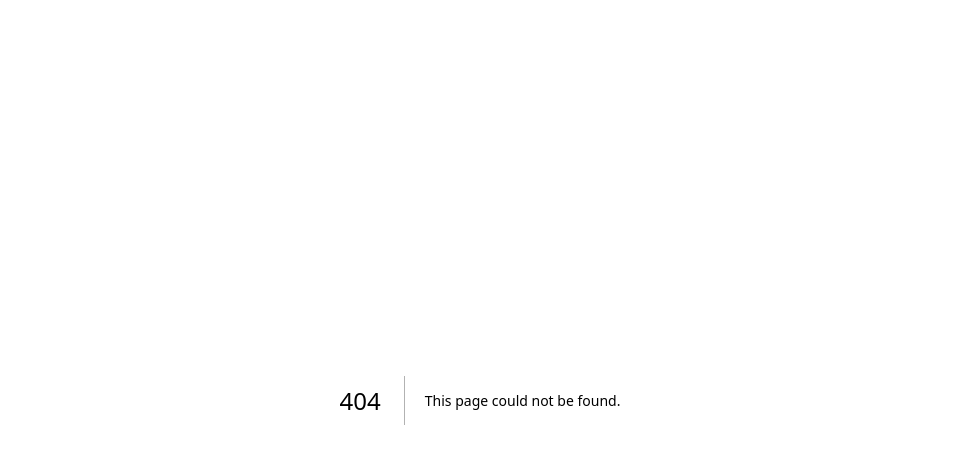
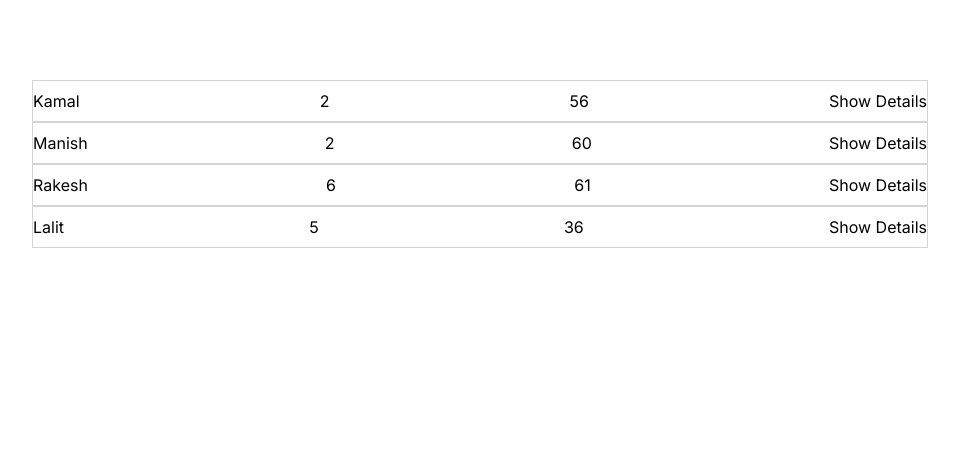
Before and after one commit to AdityaTechnology/NextJS-NM-Tutorial, a Next.js app: page /student/result in a window 1280 px wide. Before the commit this address had no page. Shown: the top 464 px of the page, without its empty margins (160-1119 px from the left). Built offline with nearby package versions, Linux system fonts and the light colour scheme.

Commit message:
HTTP POST and Dynamic API Routing

```diff
--- /dev/null
+++ b/src/app/(pages)/student/result/page.jsx
@@ -0,0 +1,68 @@
+"use client";
+import axios from "axios";
+
+function ResultPage() {
+	const stdList = [
+		{
+			regno: 1,
+			name: "Kamal",
+			sem: 2,
+			marks: 56,
+		},
+		{
+			regno: 2,
+			name: "Manish",
+			sem: 2,
+			marks: 60,
+		},
+		{
+			regno: 3,
+			name: "Rakesh",
+			sem: 6,
+			marks: 61,
+		},
+		{
+			regno: 4,
+			name: "Lalit",
+			sem: 5,
+			marks: 36,
+		},
+	];
+
+	const showDetails = async (reg) => {
+		await axios.post(`/api/student/result/${reg}`).then((res) => {
+			if (res.status == 200) {
+				// console.log("Request is success");
+				console.log(res.data);
+			} else {
+				console.log("Request failed");
+			}
+		});
+		// console.log("details of ", reg);
+	};
+	return (
+		<div className='max-w-4xl mx-auto mt-20'>
+			<div className=''>
+				{stdList.map((std, index) => {
+					return (
+						<div
+							key={index}
+							className='flex border border-gray-300 py-2 flex-row justify-between'
+						>
+							<div>{std.name}</div>
+							<div>{std.sem}</div>
+							<div>{std.marks}</div>
+							<div>
+								<button onClick={() => showDetails(std.regno)}>
+									Show Details
+								</button>
+							</div>
+						</div>
+					);
+				})}
+			</div>
+		</div>
+	);
+}
+
+export default ResultPage;
--- /dev/null
+++ b/src/app/api/student/result/[reg]/route.js
@@ -0,0 +1,35 @@
+import { NextResponse } from "next/server";
+
+const stdList = [
+	{
+		regno: 1,
+		name: "Kamal",
+		sem: 2,
+		marks: 56,
+	},
+	{
+		regno: 2,
+		name: "Manish",
+		sem: 2,
+		marks: 60,
+	},
+	{
+		regno: 3,
+		name: "Rakesh",
+		sem: 6,
+		marks: 61,
+	},
+	{
+		regno: 4,
+		name: "Lalit",
+		sem: 5,
+		marks: 36,
+	},
+];
+export async function POST(request, { params }) {
+	console.log(params);
+	return NextResponse.json(stdList);
+	// return NextResponse.json({
+	// 	messge: "Result of student with regno " + params.reg,
+	// });
+}
--- /dev/null
+++ b/src/app/api/student/result/route.js
@@ -0,0 +1,5 @@
+import { NextResponse } from "next/server";
+
+export async function POST(request) {
+	return NextResponse.json({ messge: "Result of student" });
+}
```
